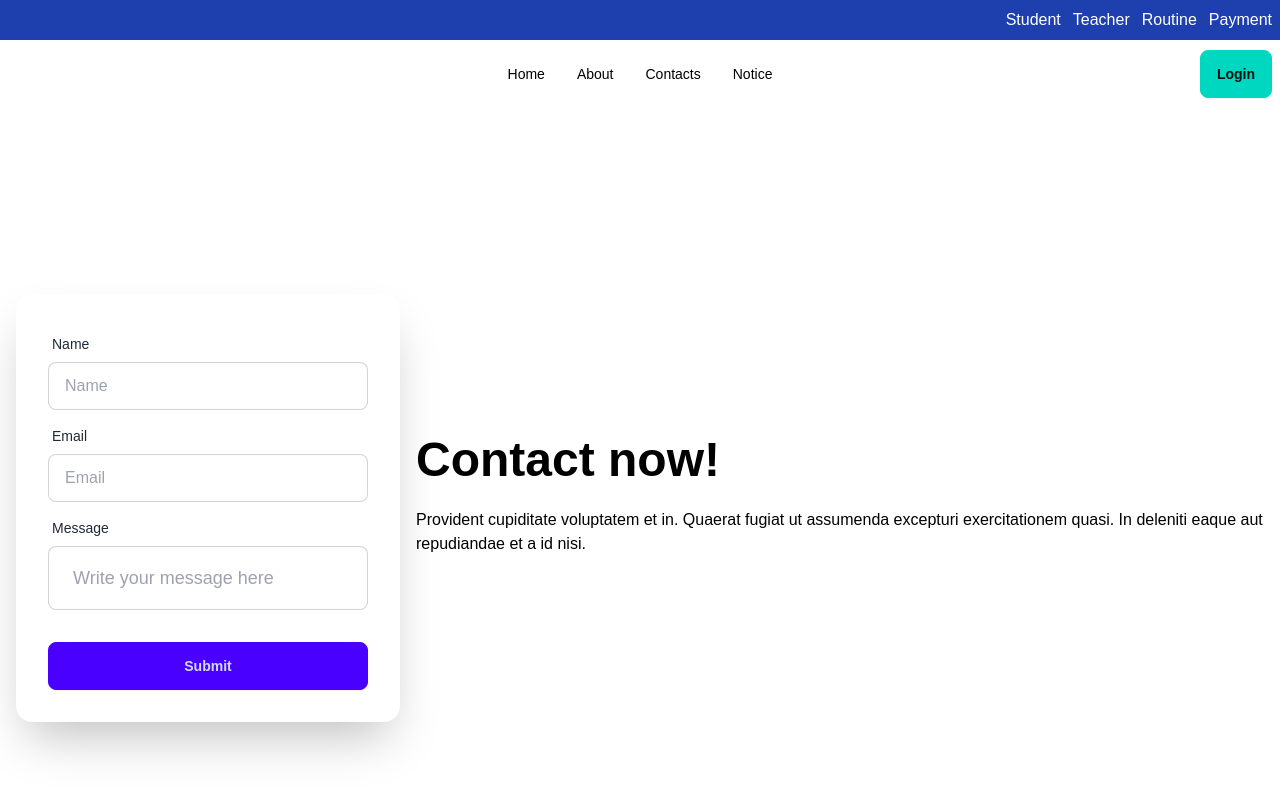
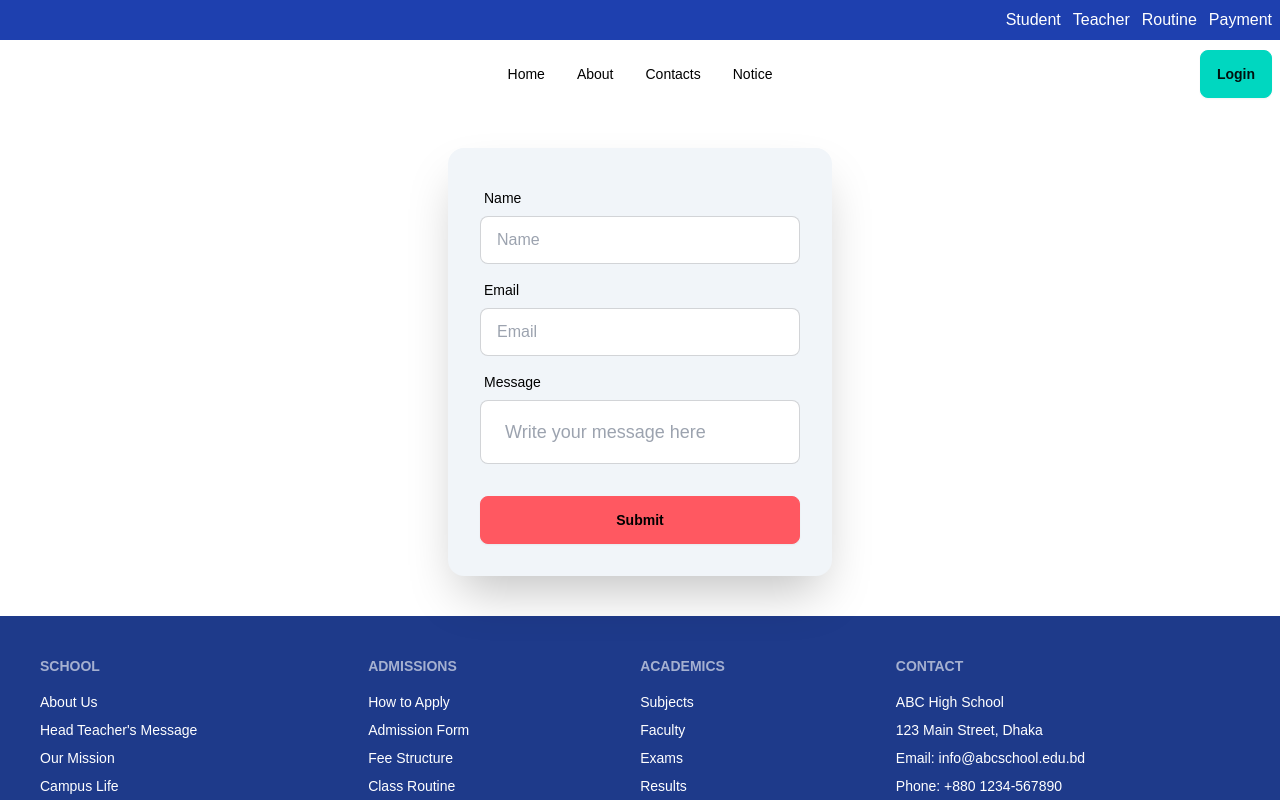
Before and after one commit to Fahmida-Faiza/school-college-demo, a Next.js app: page /contacts in a window 1280 px wide. Shown: the top 800 px of the page. Built offline with nearby package versions, Linux system fonts and the light colour scheme.

Commit message:
design update

```diff
--- a/src/app/contacts/page.jsx
+++ b/src/app/contacts/page.jsx
@@ -5,46 +5,40 @@ export default function ContactPage() {
     <div>
 
 
-      <div className="hero  min-h-screen ">
-        <div className="hero-content flex-col lg:flex-row-reverse">
-          <div className="text-center lg:text-left text-black">
-            <h1 className="text-5xl font-bold ">Contact now!</h1>
-            <p className="py-6">
-              Provident cupiditate voluptatem et in. Quaerat fugiat ut assumenda excepturi exercitationem
-              quasi. In deleniti eaque aut repudiandae et a id nisi.
-            </p>
-          </div>
-          <div className="card bg-base-100 w-full max-w-sm shrink-0 shadow-2xl">
+      <div className="hero  my-10 ">
+
+
+          <div className="card bg-slate-100 w-full max-w-sm shrink-0 shadow-2xl">
             <form className="card-body">
               <div className="form-control">
                 <label className="label">
-                  <span className="label-text">Name</span>
+                  <span className="label-text text-black">Name</span>
                 </label>
-                <input type="text" placeholder="Name" className="input input-bordered" required />
+                <input type="text" placeholder="Name" className="input input-bordered text-black bg-white" required />
               </div>
               <div className="form-control">
                 <label className="label">
-                  <span className="label-text">Email</span>
+                  <span className="label-text text-black">Email</span>
                 </label>
-                <input type="email" placeholder="Email" className="input input-bordered" required />
+                <input type="email" placeholder="Email" className="input input-bordered text-black bg-white" required />
               </div>
               <div className="form-control">
                 <label className="label">
-                  <span className="label-text">Message</span>
+                  <span className="label-text text-black">Message</span>
                 </label>
                 <input
                   type="text"
                   placeholder="Write your message here"
-                  className="input input-bordered input-lg w-full" />
+                  className="input input-bordered input-lg w-full text-black bg-white" />
 
               </div>
               <div className="form-control mt-6">
-                <button className="btn btn-primary">Submit</button>
+                <button className="btn btn-error ">Submit</button>
               </div>
             </form>
           </div>
         </div>
       </div>
-    </div>
+
   )
 }
--- a/src/app/login/page.jsx
+++ b/src/app/login/page.jsx
@@ -26,22 +26,22 @@ const page = () => {
     }
 
     return (
-        <div className='container mx-auto px-24 bg-slate-100 text-black'>
+        <div className='container mx-auto px-24 bg-slate-100 text-black my-10'>
             <div className='grid grid-cols-2 gap-12'>
-                <div>
+                <div className='py-10'>
                     <Image src="/pic.jpg" height="400" width="540" alt="login" />
                 </div>
                 <div className='border-2 p-12 '>
-                    <form onSubmit={handleLogin} action="">
+                    <form onSubmit={handleLogin} action="" >
                         <h1 className='text-3xl text-green-400'>Login page</h1>
                         <label htmlFor="email">Email</label><br></br>
-                        <input type="text" name="email" placeholder="your email" className="mt-3 input input-bordered w-full max-w-xs" />
+                        <input  type="text" name="email" placeholder="your email" className="mt-3 input input-bordered w-full max-w-xs bg-white text-black" />
                         <br></br>
                         <label htmlFor="password">password</label><br></br>
                         <input type="text"
                          name="password"
                           placeholder="your password"
-                          className="mt-3 input input-bordered w-full max-w-xs" />
+                          className="mt-3 input input-bordered w-full max-w-xs  bg-white text-black" />
                         <br />
 
                         <button type="submit" className='mt-4 btn btn-primary'>SignIn</button>
--- a/src/app/notice/page.jsx
+++ b/src/app/notice/page.jsx
@@ -2,7 +2,7 @@ import React from 'react'
 
 function Notice() {
   return (
-    <div >
+    <div  className='max-w-7xl mx-auto my-8'>
         <div className="overflow-x-auto text-black ">
   <table className="table ">
     {/* head */}
--- a/src/app/signup/page.jsx
+++ b/src/app/signup/page.jsx
@@ -42,25 +42,27 @@ const SignUpPage = () => {
     //
     return (
         <div>
-            <div className='container mx-auto px-24 bg-slate-100 text-black'>
+            <h1 className='text-3xl text-center text-red-400'>Signup page</h1>
+            <div className='container mx-auto px-24 bg-slate-100 text-black my-10'>
+
                 <div className='grid grid-cols-2 gap-12'>
-                    <div>
-                        <Image src="/pic.jpg" height="400" width="540" alt="login" />
+                    <div className='py-10'>
+                        <Image src="/pic2.png" height="400" width="540" alt="login" />
                     </div>
-                    <h1 className='text-3xl text-red-400'>Signup page</h1>
+                    {/* <h1 className='text-3xl text-red-400'>Signup page</h1> */}
                     <div className='border-2 p-12 '>
                         <form onSubmit={handleSignUp} action="">
                             <label htmlFor="name">Name</label><br></br>
-                            <input type="text" name="name" placeholder="your name" className="mt-3 input input-bordered w-full max-w-xs" />
+                            <input type="text" name="name" placeholder="your name" className="mt-3 input input-bordered w-full max-w-xs  bg-white text-black" />
                             <br></br>
                             <label htmlFor="email">Email</label><br></br>
-                            <input type="text" name="email" placeholder="your email" className="mt-3 input input-bordered w-full max-w-xs" />
+                            <input type="text" name="email" placeholder="your email" className="mt-3 input input-bordered w-full max-w-xs  bg-white text-black" />
                             <br></br>
                             <label htmlFor="password">password</label><br></br>
                             <input type="text"
                                 name="password"
                                 placeholder="your password"
-                                className="mt-3 input input-bordered w-full max-w-xs" />
+                                className="mt-3 input input-bordered w-full max-w-xs bg-white text-black" />
                             <br />
 
                             <button className='mt-4 btn btn-primary'>SignIn</button>
--- a/src/components/Homepage/Homepage.jsx
+++ b/src/components/Homepage/Homepage.jsx
@@ -144,7 +144,7 @@ const alumni = new Array(8).fill({
 
   <div className="card   md:w-72 lg:w-96 shadow-sm">
   <figure>
-   <img src="https://daffodilvarsity.edu.bd/images/faculty/a7ac450870ee09fec3b970ae8f9966c9.webp" alt="" />
+   <img src="pic.jpg" alt="" />
   </figure>
   <div className="card-body">
     <h2 className="card-title text-black">Card Title</h2>
@@ -156,7 +156,7 @@ const alumni = new Array(8).fill({
 </div>
   <div className="card  md:w-72 lg:w-96 shadow-sm">
   <figure>
-   <img src="https://daffodilvarsity.edu.bd/images/faculty/a7ac450870ee09fec3b970ae8f9966c9.webp" alt="" />
+   <img src="pic.jpg" alt="" />
   </figure>
   <div className="card-body">
     <h2 className="card-title text-black">Card Title</h2>
@@ -168,7 +168,7 @@ const alumni = new Array(8).fill({
 </div>
   <div className="card  md:w-72 lg:w-96 shadow-sm">
   <figure>
-   <img src="https://daffodilvarsity.edu.bd/images/faculty/a7ac450870ee09fec3b970ae8f9966c9.webp" alt="" />
+   <img src="pic.jpg" alt="" />
   </figure>
   <div className="card-body">
     <h2 className="card-title text-black">Card Title</h2>
--- a/src/components/Homepage/Navbar.jsx
+++ b/src/components/Homepage/Navbar.jsx
@@ -89,7 +89,7 @@ const Navbar = () => {
                 </div>
                 <div className="navbar-end">
                           <div>
-                            <Link href="/signIn" className=" btn btn-accent">Login</Link>
+                            <Link href="/login" className=" btn btn-accent">Login</Link>
                         </div>
 
                 </div>
```
Also changed, not shown: public/pic2.png (added).
